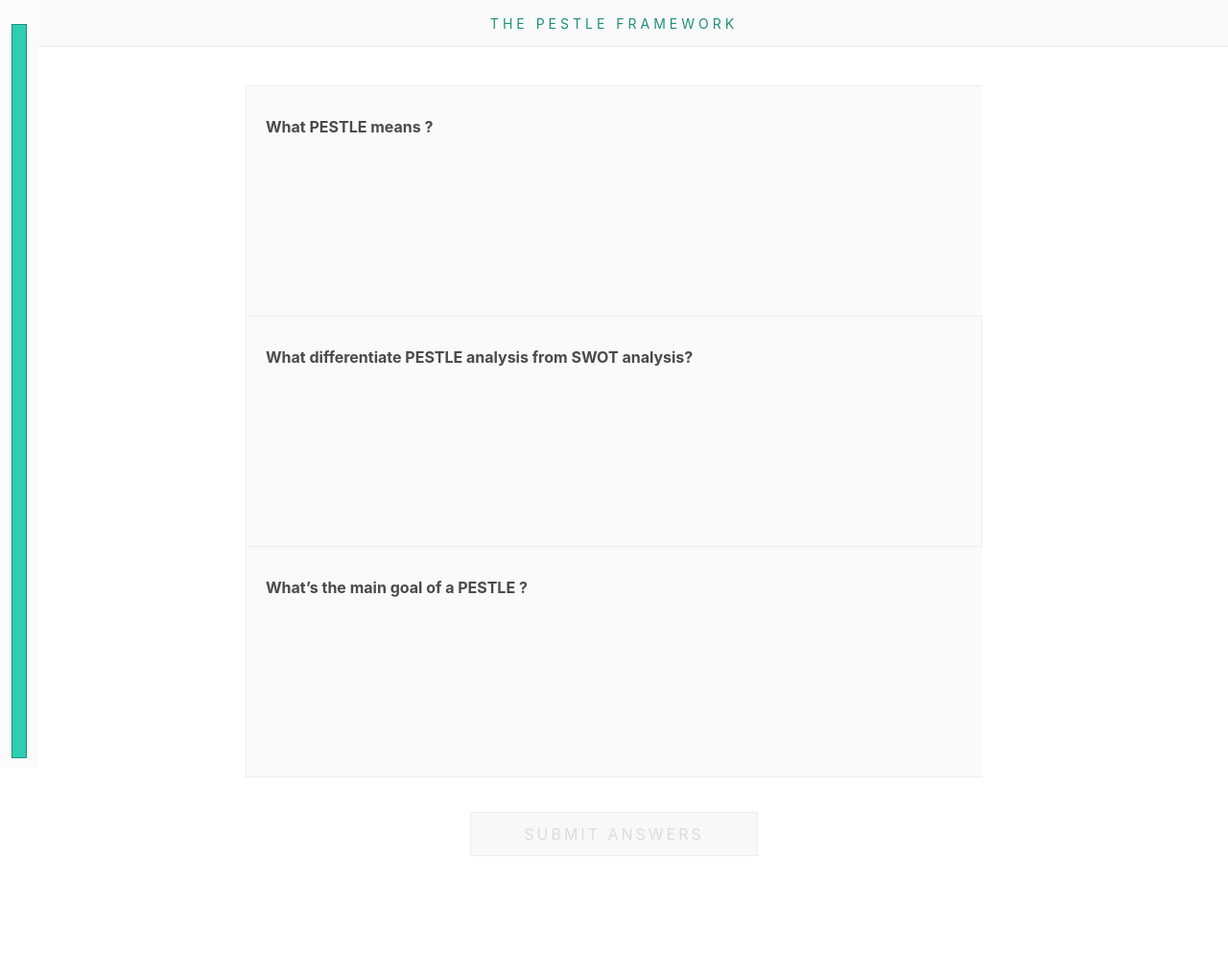
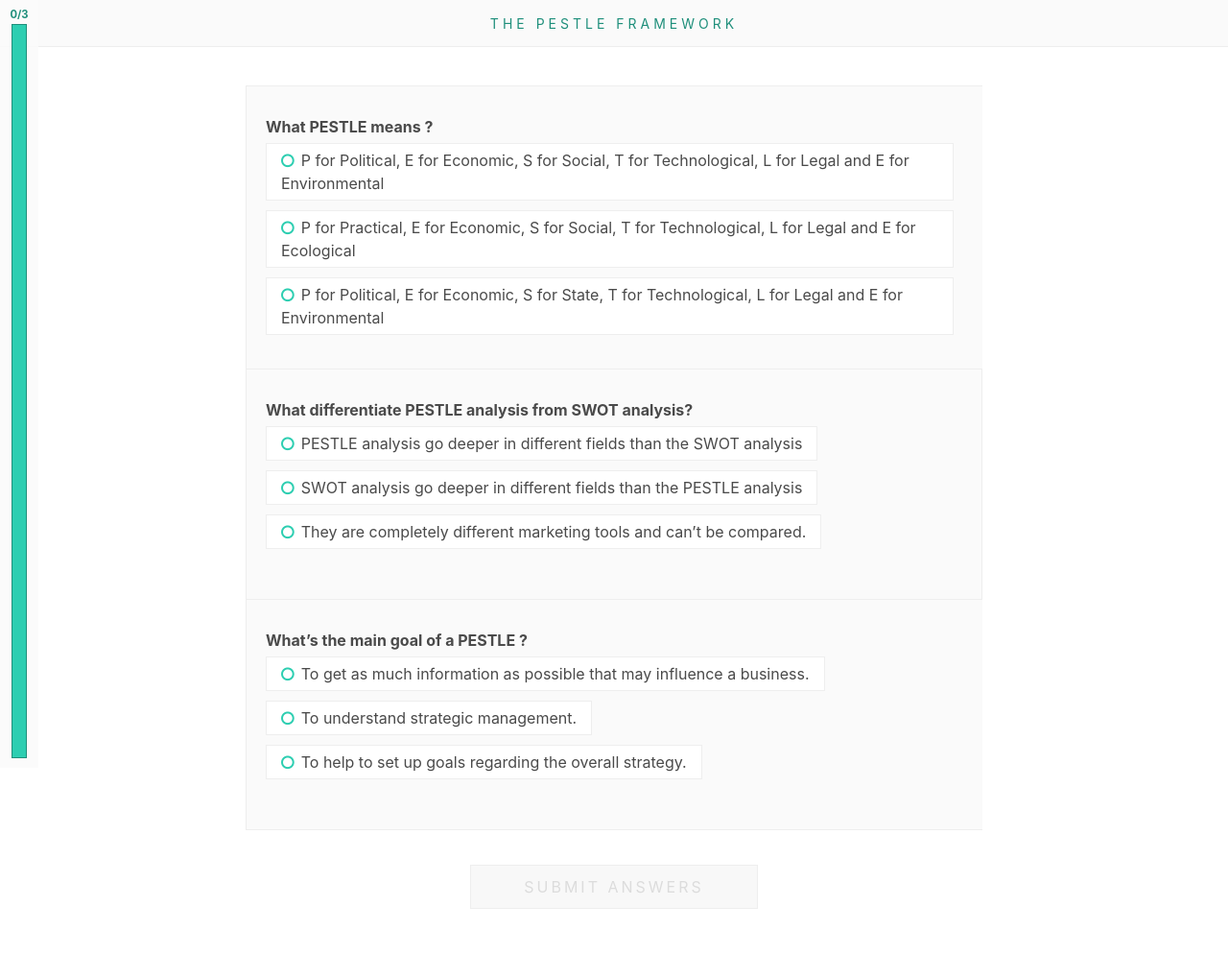
Before and after one commit to adilmania/Adapt_ai, a plain HTML site: page quiz1.html in a window 1280 px wide. Shown: the whole page at 96% size. Drawn offline with nearby package versions, Linux system fonts and the light colour scheme.

Commit message:
:bug: FIX jquery bug

```diff
--- a/quiz1.html
+++ b/quiz1.html
@@ -46,7 +46,7 @@
         <div id="emc-progress"></div>
     </footer>
 
-    <script src='https://ajax.googleapis.com/ajax/libs/jquery/3.3.1/jquery.min.js></script>
+    <script src='https://ajax.googleapis.com/ajax/libs/jquery/3.3.1/jquery.min.js'></script>
     <script src="js/quiz1.js"></script>
 
 </body>
```
